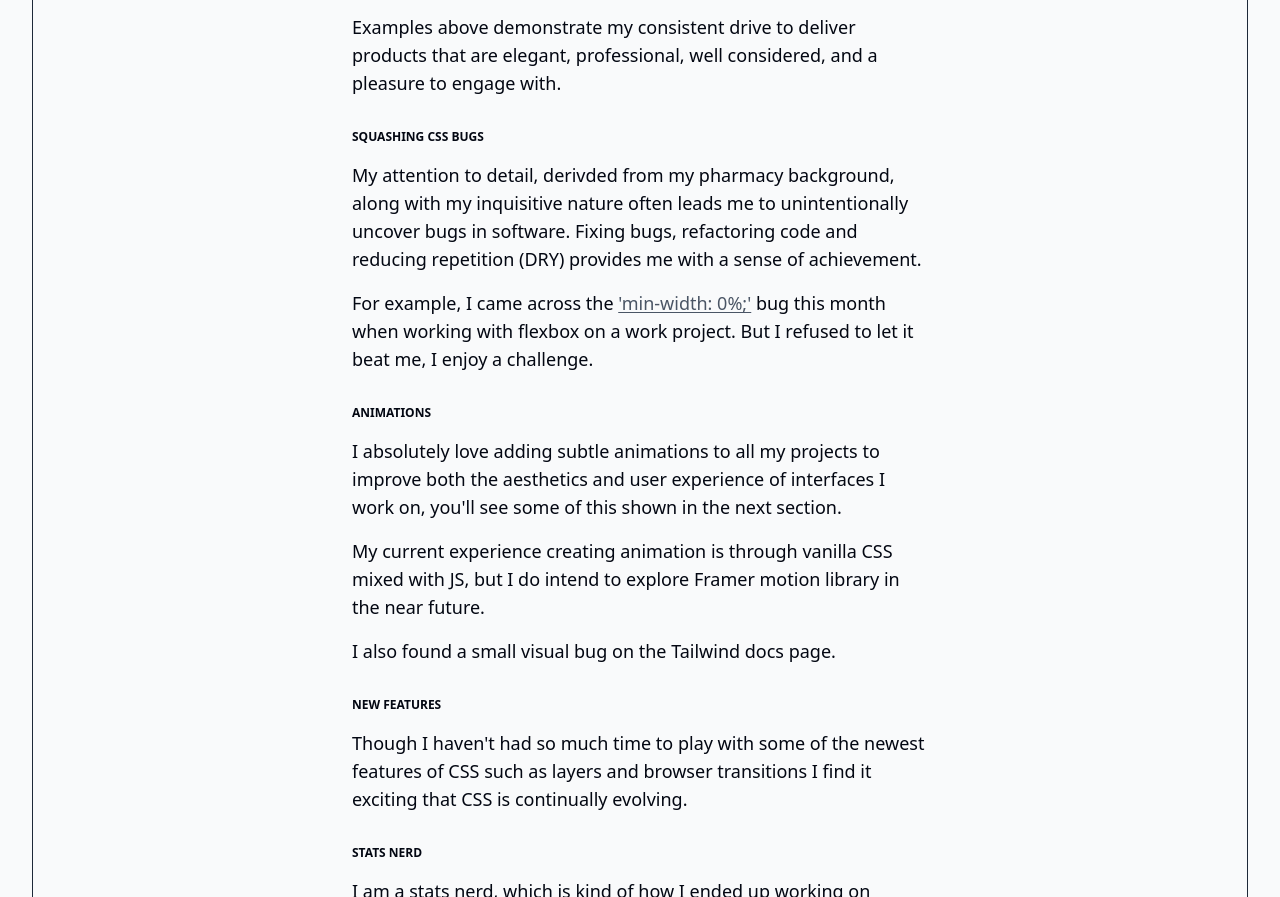
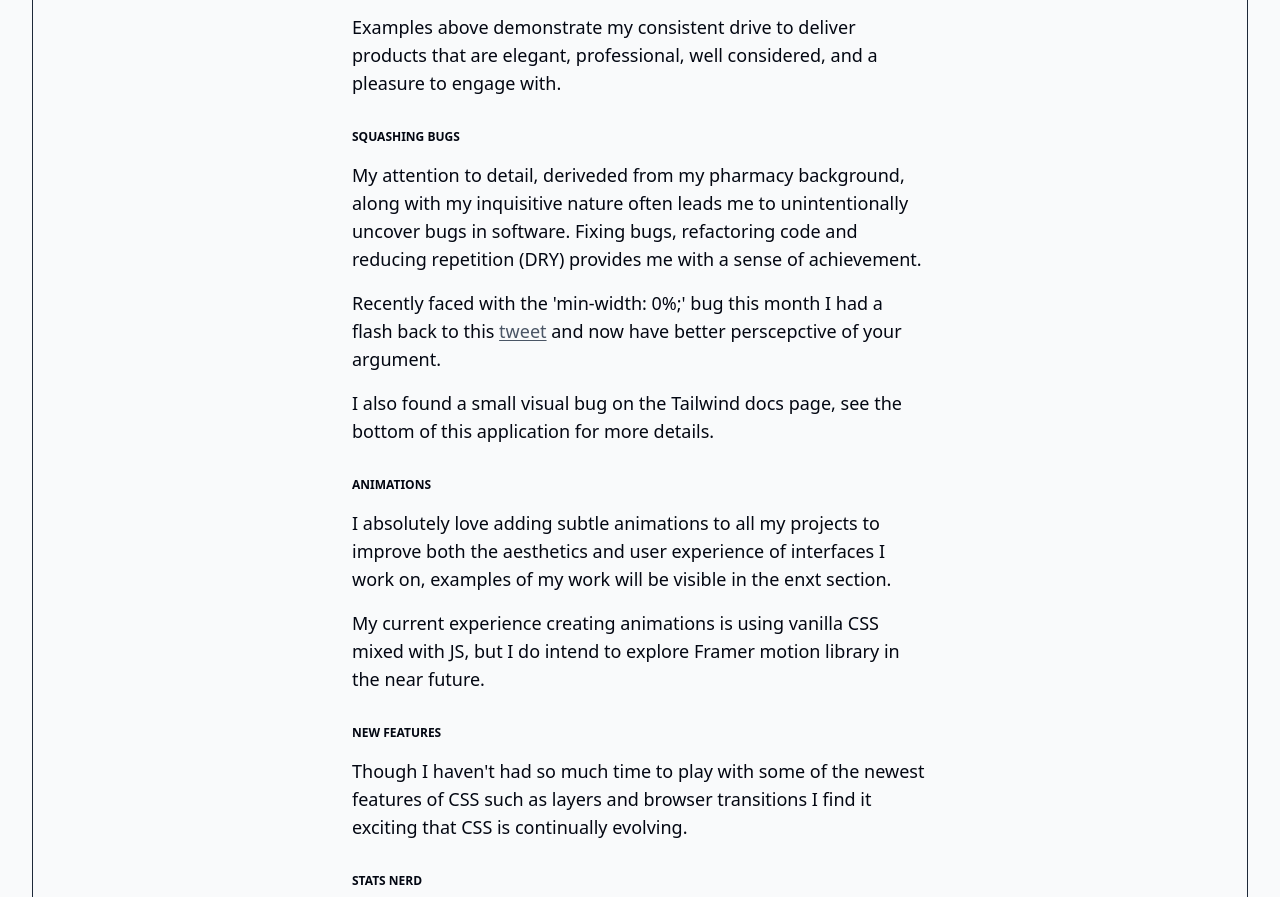
Before and after one commit to jamiecarter7/tailwind-resume, an Astro site: page / in a window 1280 px wide. Shown: the part 3809-4706 px from the top of the page. Built offline with nearby package versions, Linux system fonts and the light colour scheme; Astro itself is replaced by a stand-in of ours.

Commit message:
update about me

```diff
--- a/src/pages/index.astro
+++ b/src/pages/index.astro
@@ -257,34 +257,36 @@ import bug2 from "../images/bug2.png";
         with.
       </p>
 
-      <h4 class="pt-8 text-xs font-black uppercase">Squashing CSS bugs</h4>
+      <h4 class="pt-8 text-xs font-black uppercase">Squashing bugs</h4>
       <p class="text-lg font-medium mt-4">
-        My attention to detail, derivded from my pharmacy background, along with
-        my inquisitive nature often leads me to unintentionally uncover bugs in
-        software. Fixing bugs, refactoring code and reducing repetition (DRY)
-        provides me with a sense of achievement.
+        My attention to detail, deriveded from my pharmacy background, along
+        with my inquisitive nature often leads me to unintentionally uncover
+        bugs in software. Fixing bugs, refactoring code and reducing repetition
+        (DRY) provides me with a sense of achievement.
       </p>
       <p class="text-lg font-medium mt-4">
-        For example, I came across the <a
+        Recently faced with the 'min-width: 0%;' bug this month I had a flash
+        back to this <a
           href="https://twitter.com/adamwathan/status/1734696245015494711"
           class="text-gray-600 dark:text-gray-400 underline underline-offset-2"
-          >'min-width: 0%;'</a
-        > bug this month when working with flexbox on a work project. But I refused
-        to let it beat me, I enjoy a challenge.
+          >tweet</a
+        > and now have better perscepctive of your argument.
       </p>
+      <p class="text-lg font-medium mt-4">
+        I also found a small visual bug on the Tailwind docs page, see the
+        bottom of this application for more details.
+      </p>
+
       <h4 class="pt-8 text-xs font-black uppercase">Animations</h4>
       <p class="text-lg font-medium mt-4">
         I absolutely love adding subtle animations to all my projects to improve
-        both the aesthetics and user experience of interfaces I work on, you'll
-        see some of this shown in the next section.
+        both the aesthetics and user experience of interfaces I work on,
+        examples of my work will be visible in the enxt section.
       </p>
       <p class="text-lg font-medium mt-4">
-        My current experience creating animation is through vanilla CSS mixed
+        My current experience creating animations is using vanilla CSS mixed
         with JS, but I do intend to explore Framer motion library in the near
         future.
-      </p>
-      <p class="text-lg font-medium mt-4">
-        I also found a small visual bug on the Tailwind docs page.
       </p>
       <h4 class="pt-8 text-xs font-black uppercase">New features</h4>
 
```
